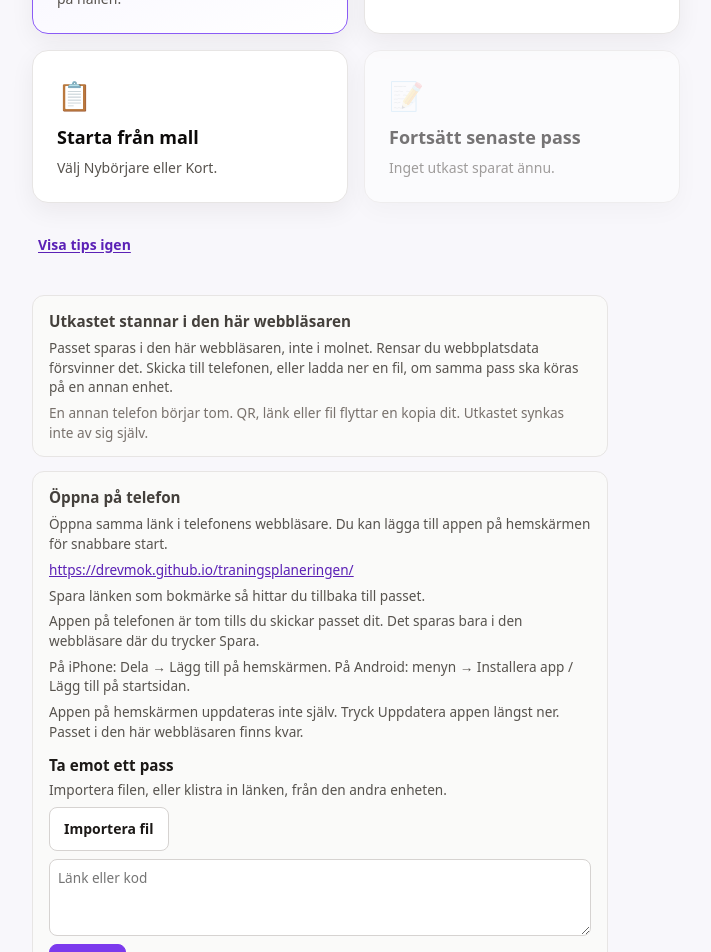
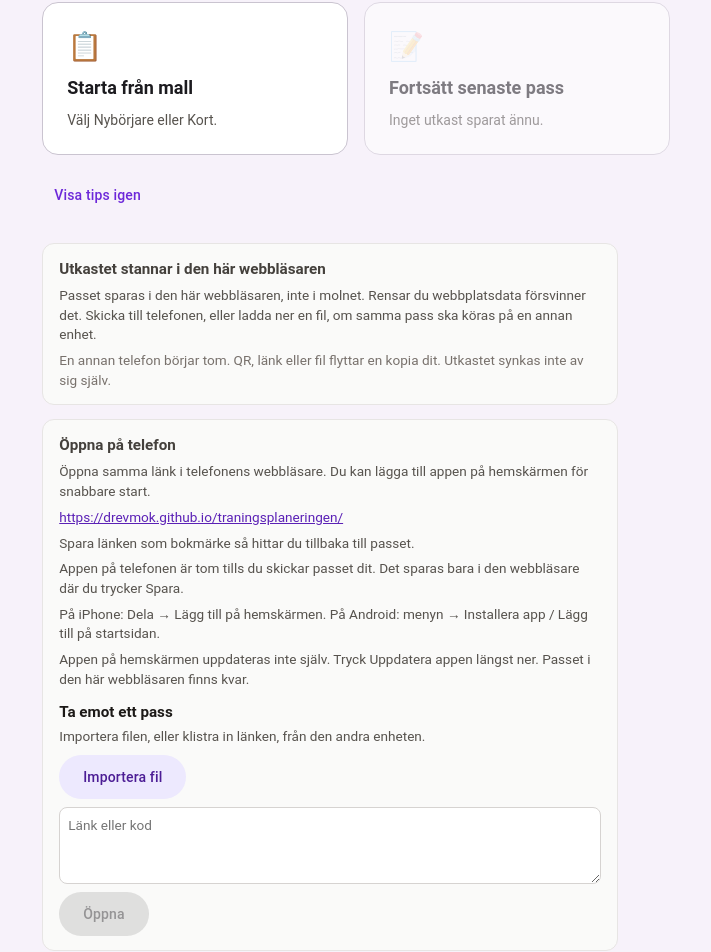
Before and after one commit to Drevmok/traningsplaneringen, a React (Vite) app in the folder app/: page / in a window 1280 px wide. Shown: the part 940-1892 px from the top of the page, without its empty margins (284-995 px from the left). Built offline with nearby package versions, Linux system fonts and the light colour scheme; no server answers.

Commit message:
Material 3: färg, form och knappar (#15)
En violett färgskala, gemensamma hörnradier och en fylld knapp per vy. Övriga knappar är tonade. Blockens färger är kvar.

Co-authored-by: Drevmok <1225470+Drevmok@users.noreply.github.com>

```diff
--- a/app/src/export.css
+++ b/app/src/export.css
@@ -1006,3 +1006,170 @@
   height: 22px;
   flex: none;
 }
+
+.app-shell {
+  background: var(--md-surface);
+  color: var(--md-on-surface);
+}
+
+.home h1 {
+  font-size: 32px;
+  line-height: 40px;
+  font-weight: 400;
+  letter-spacing: 0;
+  color: var(--md-on-surface);
+}
+
+.home-card,
+.side-panel,
+.more-menu-panel,
+.block-card,
+.modal {
+  background: var(--md-surface-container-lowest);
+}
+
+.home-card,
+.side-panel,
+.more-menu-panel {
+  border: 1px solid var(--md-outline-variant);
+  border-radius: var(--md-shape-md);
+  box-shadow: none;
+}
+
+.home-card.primary {
+  background: var(--md-primary-container);
+  border-color: transparent;
+}
+
+.home-card-title,
+.home-card.primary .home-card-title {
+  color: var(--md-on-surface);
+}
+
+.home-card.primary .home-card-desc {
+  color: var(--md-on-primary-container);
+}
+
+.home-card:hover:not(:disabled) {
+  transform: none;
+  box-shadow: none;
+  background: color-mix(in srgb, var(--md-on-surface) 8%, var(--md-surface-container-lowest));
+}
+
+.home-card.primary:hover:not(:disabled) {
+  background: color-mix(in srgb, var(--md-on-primary-container) 8%, var(--md-primary-container));
+}
+
+.block-card {
+  border-radius: var(--md-shape-md);
+}
+
+.session-item,
+.activity-card,
+.template-card {
+  border-radius: var(--md-shape-sm);
+}
+
+.modal {
+  border-radius: var(--md-shape-lg);
+  box-shadow: 0 8px 16px rgb(0 0 0 / 14%);
+}
+
+.modal-backdrop {
+  background: var(--md-scrim);
+}
+
+.total-badge {
+  background: var(--md-primary-container);
+  color: var(--md-on-primary-container);
+}
+
+.btn-primary,
+.btn-secondary,
+.btn-text {
+  border-radius: var(--md-shape-full);
+  font-weight: 500;
+  font-size: 14px;
+  letter-spacing: 0.01em;
+  min-height: 40px;
+  padding: 0 24px;
+}
+
+.btn-primary {
+  background: var(--md-primary);
+  color: var(--md-on-primary);
+  border: none;
+}
+
+.btn-primary:hover:not(:disabled) {
+  background: color-mix(in srgb, var(--md-on-primary) 8%, var(--md-primary));
+}
+
+.btn-secondary {
+  background: var(--md-primary-container);
+  color: var(--md-on-primary-container);
+  border: none;
+}
+
+.btn-secondary:hover:not(:disabled) {
+  background: color-mix(in srgb, var(--md-on-primary-container) 8%, var(--md-primary-container));
+}
+
+.btn-text {
+  background: transparent;
+  color: var(--md-primary);
+  padding: 0 12px;
+}
+
+.btn-text:hover:not(:disabled) {
+  background: color-mix(in srgb, var(--md-primary) 8%, transparent);
+}
+
+.btn-text.back {
+  color: var(--md-on-surface-variant);
+}
+
+.btn-primary:active:not(:disabled),
+.btn-secondary:active:not(:disabled),
+.home-card:active:not(:disabled) {
+  transform: none;
+}
+
+.btn-primary:disabled,
+.btn-secondary:disabled {
+  background: color-mix(in srgb, var(--md-on-surface) 12%, transparent);
+  color: color-mix(in srgb, var(--md-on-surface) 38%, transparent);
+  border: none;
+  opacity: 1;
+}
+
+.btn-text.footer-visa-tips,
+.btn-text.footer-update,
+.btn-text.visa-tips-igen {
+  min-height: 40px;
+  padding: 0 12px;
+  font-size: 14px;
+  text-decoration: none;
+}
+
+.item-actions button {
+  border-radius: var(--md-shape-full);
+  border: 1px solid var(--md-outline-variant);
+  background: var(--md-surface-container-lowest);
+}
+
+.item-actions button:focus-visible,
+.btn-primary:focus-visible,
+.btn-secondary:focus-visible,
+.btn-text:focus-visible,
+.home-card:focus-visible {
+  outline: 2px solid var(--md-primary);
+  outline-offset: 2px;
+}
+
+@media (max-width: 480px) {
+  .home h1 {
+    font-size: 28px;
+    line-height: 36px;
+  }
+}
--- a/app/src/index.css
+++ b/app/src/index.css
@@ -1,9 +1,25 @@
 :root {
-  font-family: system-ui, 'Segoe UI', Roboto, sans-serif;
+  --md-primary: #6d28d9;
+  --md-on-primary: #ffffff;
+  --md-primary-container: #ede9fe;
+  --md-on-primary-container: #4c1d95;
+  --md-surface: #f7f2fa;
+  --md-surface-container-lowest: #ffffff;
+  --md-surface-container-low: #f3edf7;
+  --md-on-surface: #1c1b1f;
+  --md-on-surface-variant: #49454f;
+  --md-outline-variant: #cac4d0;
+  --md-scrim: rgb(0 0 0 / 32%);
+  --md-shape-sm: 12px;
+  --md-shape-md: 16px;
+  --md-shape-lg: 28px;
+  --md-shape-full: 999px;
+
+  font-family: Roboto, system-ui, 'Segoe UI', sans-serif;
   line-height: 1.45;
   font-weight: 400;
-  color: #1c1917;
-  background: #f8f7fb;
+  color: var(--md-on-surface);
+  background: var(--md-surface);
   font-synthesis: none;
   text-rendering: optimizeLegibility;
   -webkit-font-smoothing: antialiased;
```
